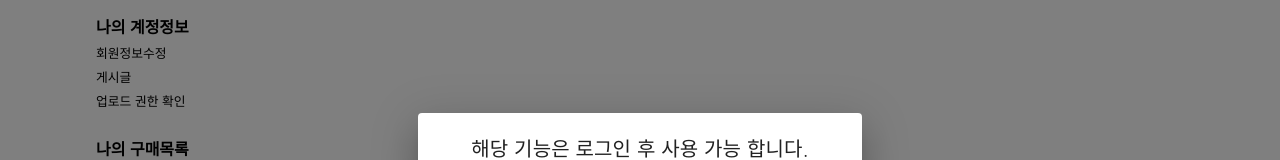
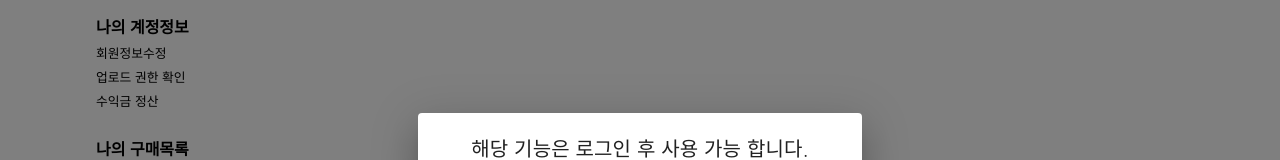
Before and after one commit to waterkong01/Uniguide, a React (Create React App) app in the folder BackendCapstone/src/main/react/: page /myPageNavBar in a window 1280 px wide. Shown: the part 221-381 px from the top of the page. Built offline with nearby package versions, Linux system fonts and the light colour scheme; no server answers.

Commit message:
api 수정

```diff
--- a/BackendCapstone/src/main/react/src/component/MyPageNavBar.js
+++ b/BackendCapstone/src/main/react/src/component/MyPageNavBar.js
@@ -133,13 +133,9 @@ const MyPageNavBar = () => {
 
             <SubTitle1>
               나의 계정정보
-              {/* CheckLogin을 사용하여 인증 후 정보수정 페이지로 바로 이동 */}
-
-                <p>회원정보수정</p>
-                <p onClick={() => navigate("")}>게시글</p>
-
-
-              <p onClick={() => navigate("")}>업로드 권한 확인</p>
+              <p onClick={() => navigate("memberEdit")}>회원정보수정</p>
+              <p onClick={() => navigate("permission")}>업로드 권한 확인</p>
+              <p onClick={() => navigate("withdrawal")}>수익금 정산</p>
             </SubTitle1>
 
             <SubTitle2>
--- a/BackendCapstone/src/main/react/src/component/TopNavBar.js
+++ b/BackendCapstone/src/main/react/src/component/TopNavBar.js
@@ -6,7 +6,7 @@ import MemberModal from "../pages/member/MemberMoal";
 import LoginModal from "../pages/auth/login/LoginModal";
 import SignupModal from "../pages/auth/signup/SingupModal";
 import {useDispatch, useSelector} from "react-redux";
-import {logout, setAccessToken, setRefreshToken, setRole} from "../context/redux/PersistentReducer";
+import {logout} from "../context/redux/PersistentReducer";
 import {
   setModalOpen,
   setLoginModalOpen,
```
